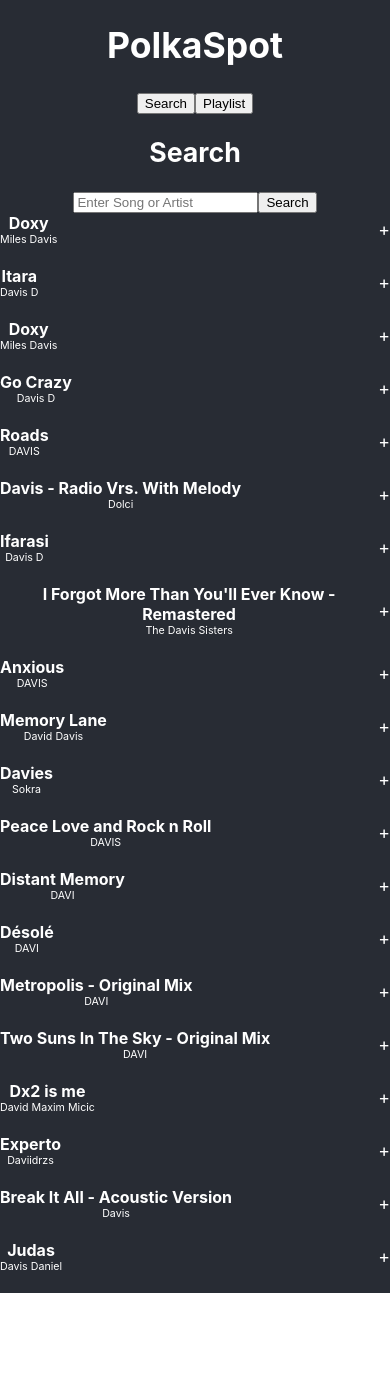
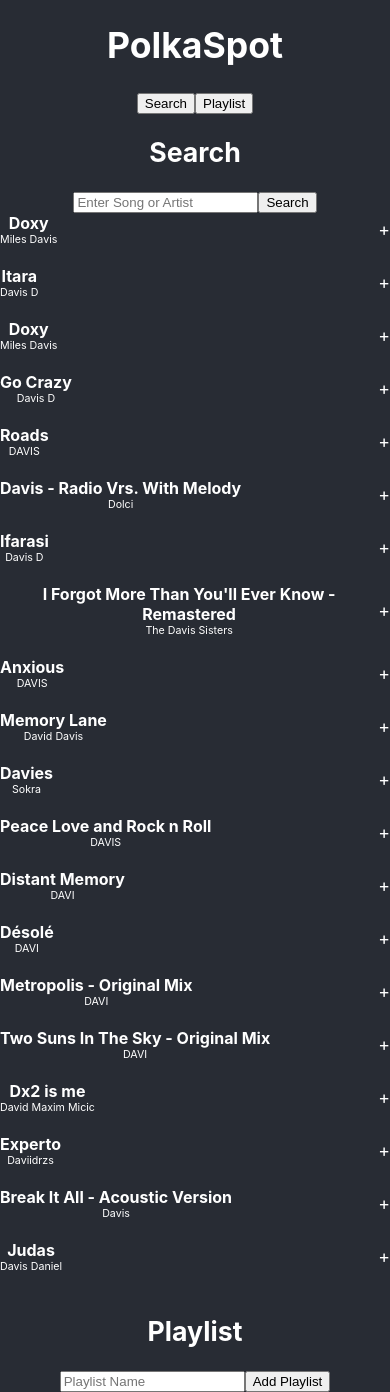
Before and after one commit to si-bond/polka-spot, a React (Create React App) app in the folder polka-spot/: page / in a window 390 px wide. Before the commit the page ends 1293 px from the top, so only its background shows below. Built offline with nearby package versions, Linux system fonts and the light colour scheme.

Commit message:
media queries

```diff
--- a/polka-spot/src/App.css
+++ b/polka-spot/src/App.css
@@ -15,3 +15,26 @@
   font-size: calc(10px + 2vmin);
   color: white;
 }
+
+@media only screen and (min-width: 1000px) {
+  .container{
+    width: 100%;
+    display: flex;
+    justify-content: space-around;
+  }
+  .button-container{
+    display: none;
+  }
+}
+
+
+@media only screen and (max-width: 1000px) {
+  .container{
+    width: 100%;
+    display: flex;
+    flex-direction: column;
+  }
+  .button-container{
+    display: block;
+  }
+}
--- a/polka-spot/src/App.js
+++ b/polka-spot/src/App.js
@@ -8,11 +8,10 @@ function App() {
 
   const [playList, setPlaylist] = useState([])
   const [searchMode, setSearchMode] = useState(true)
+  const [playlistMode, setPlaylistMode] = useState(true)
 
   function addSongToPlaylist(name, artist, id){
-
     const newPlaylistEntry = {name: name, artist: artist, id: id}
-
     setPlaylist(prevPlaylist => {
       if(prevPlaylist.some(track => track.id===id)){
         return [...prevPlaylist]
@@ -40,8 +39,10 @@ function App() {
 
     if(buttonClicked==="search-button"){
       setSearchMode(true)
+      setPlaylistMode(false)
     } else if(buttonClicked==="playlist-button"){
       setSearchMode(false)
+      setPlaylistMode(true)
     }
   }
 
@@ -55,11 +56,8 @@ function App() {
           <button id="playlist-button" onClick={handleModeChange}>Playlist</button>
         </div>
         <div className="container">
-          {
-            searchMode ?
-            <SearchResults songData={songData} addSongToPlaylist={addSongToPlaylist} getNewSearch={getNewSearch}/>
-            :
-            <Playlist
+          {searchMode&&<SearchResults songData={songData} addSongToPlaylist={addSongToPlaylist} getNewSearch={getNewSearch}/>}
+          {playlistMode&&<Playlist
                 playlistData={playList}
                 removeSongFromPlaylist={removeSongFromPlaylist}
                 addNewPlaylist={addNewPlaylist}
```
